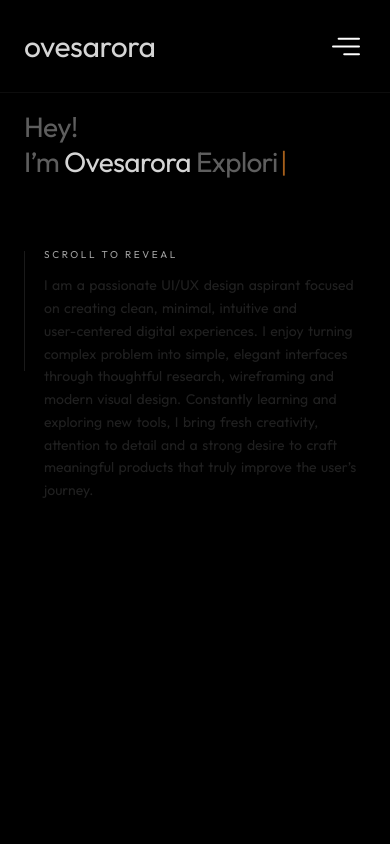
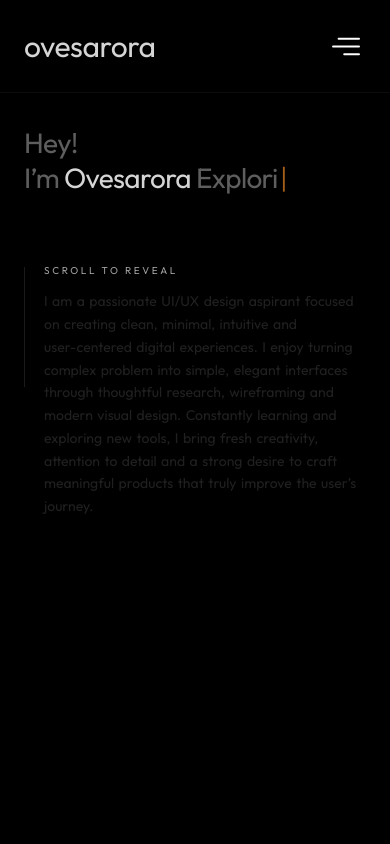
Before and after one commit to mr-saad/oves-portfolio, a React (Vite) app: page / in a window 390 px wide. Shown: the top 844 px of the page. Built offline with nearby package versions, Linux system fonts and the light colour scheme.

Commit message:
style: apply top margin on home page to mobile and compact screens only

```diff
--- a/src/App.jsx
+++ b/src/App.jsx
@@ -46,7 +46,7 @@ function App() {
       <Navbar />
 
       {/* Main Content Area with Route Transitions */}
-      <main className="max-w-5xl mx-auto px-6 sm:px-8 md:px-16 lg:px-24 mt-4 sm:mt-6 md:mt-8 pb-6 min-h-[80vh]">
+      <main className="max-w-5xl mx-auto px-6 sm:px-8 md:px-16 lg:px-24 mt-2 sm:mt-3 md:mt-4 pb-6 min-h-[80vh]">
         <AnimatePresence mode="wait">
           <Routes location={location} key={location.pathname}>
             <Route path="/" index element={<Home />} />
--- a/src/routes/Home.jsx
+++ b/src/routes/Home.jsx
@@ -319,7 +319,7 @@ export default function Home() {
       initial="initial"
       animate="animate"
       exit="exit"
-      className="mt-4 sm:mt-6 md:mt-8 lg:mt-10"
+      className="mt-8 sm:mt-10 md:mt-0"
     >
       {/* Typewriter Heading with Animated Blinking Caret */}
       <h1 className="text-[1.75rem] sm:text-3xl md:text-4xl font-normal leading-tight tracking-tight min-h-[3.8em]">
```
